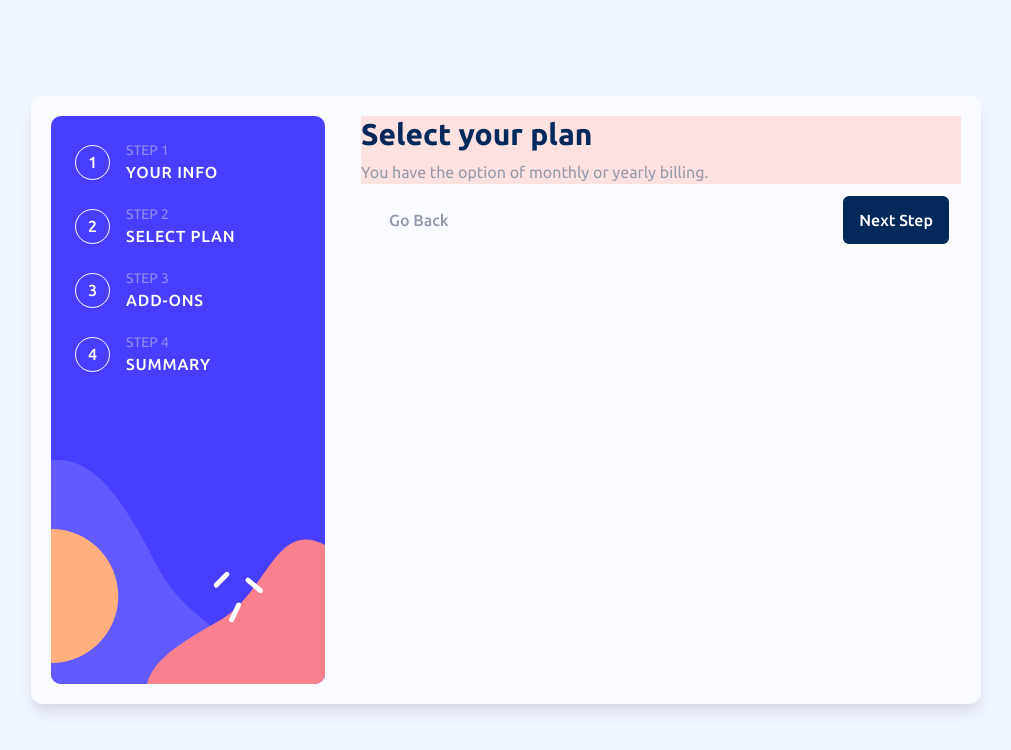
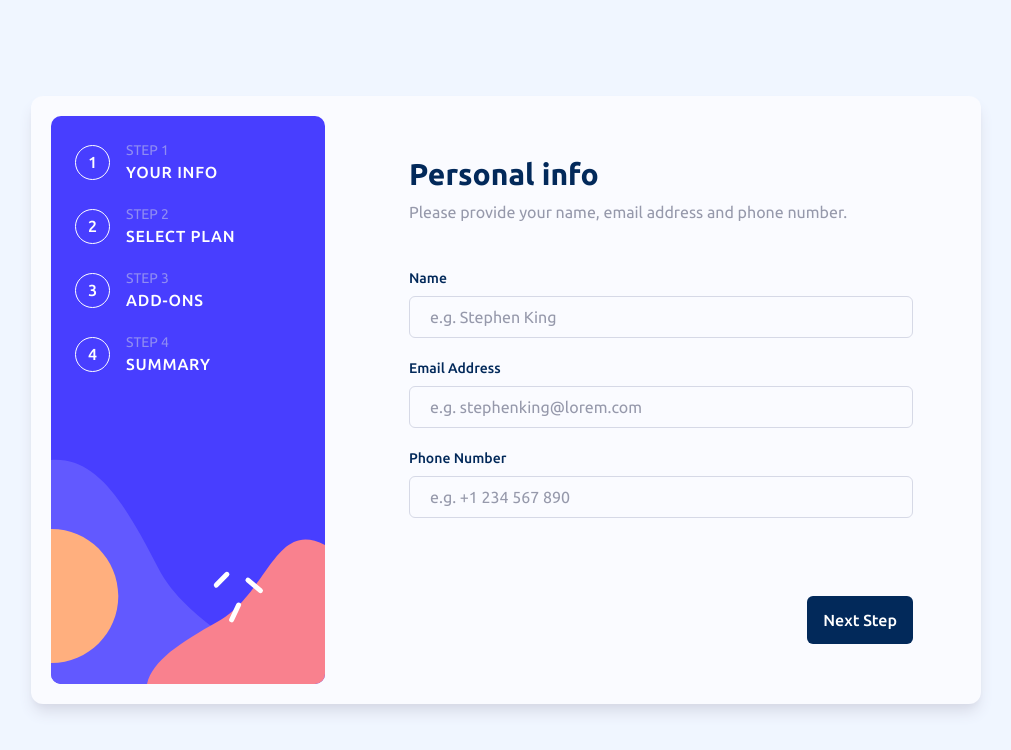
Before and after one commit to better5afe/Multi-Step-Form, a React (Create React App) app: page / in a window 1280 px wide. Shown: the top 750 px of the page, without its empty margins (134-1145 px from the left). Built offline with nearby package versions, Linux system fonts and the light colour scheme.

Commit message:
Implemented UserInfoForm component

```diff
--- a/src/App.tsx
+++ b/src/App.tsx
@@ -8,9 +8,9 @@ const App = () => {
 	return (
 		<main className='font-sans text-sm large:text-base text-coolGray large:flex large:justify-between large:w-[950px] large:p-5 large:bg-alabaster large:rounded-xl large:shadow-lg large:shadow-lightGray'>
 			<FormNavigation />
-			<div className='large:w-[600px]'>
-				{/* <UserInfoForm /> */}
-				<PlanForm />
+			<div className='large:w-[600px] large:px-12'>
+				<UserInfoForm />
+				{/* <PlanForm /> */}
 				{/* <AddOnsForm /> */}
 				{/* <SummaryForm /> */}
 			</div>
--- a/src/components/reusable/Button.tsx
+++ b/src/components/reusable/Button.tsx
@@ -2,7 +2,7 @@ import { ButtonProps } from '../../models/types';
 
 const Button: React.FC<ButtonProps> = ({ btnText, type, onClick }) => {
 	let btnClass =
-		'bg-marineBlue text-white hover:bg-purplishBlue focus:bg-purplishBlue';
+		'ms-auto bg-marineBlue text-white hover:bg-purplishBlue focus:bg-purplishBlue';
 
 	if (type === 'button') {
 		btnClass = 'hover:text-marineBlue focus:text-marineBlue';
--- a/src/components/reusable/FormControls.tsx
+++ b/src/components/reusable/FormControls.tsx
@@ -13,7 +13,7 @@ const FormControls: React.FC<FormControlsProps> = ({
 	}
 
 	return (
-		<div className='fixed right-0 bottom-0 left-0 flex justify-between p-3 bg-alabaster large:static'>
+		<div className='fixed right-0 bottom-0 left-0 flex justify-between p-3 bg-alabaster large:absolute large:bottom-[40px] large:p-0'>
 			{goBackHandler && (
 				<Button btnText='Go Back' type='button' onClick={goBackHandler} />
 			)}
--- a/src/components/reusable/StepTitle.tsx
+++ b/src/components/reusable/StepTitle.tsx
@@ -3,8 +3,8 @@ import { StepTitleProps } from '../../models/types';
 const StepTitle: React.FC<StepTitleProps> = ({ stepTitle, stepDesc }) => {
 	return (
 		<>
-			<h2 className='mb-2 text-xl text-marineBlue font-bold large:text-3xl'>{stepTitle}</h2>
-			<p>{stepDesc}</p>
+			<h2 className='mb-2 text-2xl text-marineBlue font-bold large:pt-10 large:text-3xl'>{stepTitle}</h2>
+			<p className='large: pb-6'>{stepDesc}</p>
 		</>
 	);
 };
--- /dev/null
+++ b/src/components/user-info-form/FormInput.tsx
@@ -0,0 +1,33 @@
+import { FormInputProps } from '../../models/types';
+
+const FormInput: React.FC<FormInputProps> = ({
+	id,
+	inputTitle,
+	inputPlaceholder,
+	inputType,
+}) => {
+	let isError = false;
+
+	return (
+		<>
+			<div className='flex justify-between mb-2 text-xs font-medium large:text-sm'>
+				<label htmlFor={id} className=' text-marineBlue'>
+					{inputTitle}
+				</label>
+				{isError && (
+					<p className='text-strawberryRed'>This field is required</p>
+				)}
+			</div>
+			<input
+				id={id}
+				className={`${
+					isError && 'border-strawberryRed'
+				} w-full mb-4 large:mb-5 px-5 py-2 bg-transparent border border-lightGray outline-none rounded-md text-marineBlue placeholder:text-coolGray focus:border-purplishBlue`}
+				type={inputType}
+				placeholder={inputPlaceholder}
+			/>
+		</>
+	);
+};
+
+export default FormInput;
--- a/src/components/user-info-form/UserInfoForm.tsx
+++ b/src/components/user-info-form/UserInfoForm.tsx
@@ -1,4 +1,5 @@
 import StepTitle from '../reusable/StepTitle';
+import FormInput from './FormInput';
 import FormControls from '../reusable/FormControls';
 
 const UserInfoForm = () => {
@@ -9,11 +10,31 @@ const UserInfoForm = () => {
 
 	return (
 		<form className='form'>
-			<div className='form__input bg-red-100'>
+			<div className='form__input bg-alabaster'>
 				<StepTitle
 					stepTitle='Personal info'
 					stepDesc='Please provide your name, email address and phone number.'
 				/>
+				<div className='mt-5'>
+					<FormInput
+						id='name'
+						inputTitle='Name'
+						inputPlaceholder='e.g. Stephen King'
+						inputType='text'
+					/>
+					<FormInput
+						id='email'
+						inputTitle='Email Address'
+						inputPlaceholder='e.g. stephenking@lorem.com'
+						inputType='text'
+					/>
+					<FormInput
+						id='phone'
+						inputTitle='Phone Number'
+						inputPlaceholder='e.g. +1 234 567 890'
+						inputType='number'
+					/>
+				</div>
 			</div>
 			<FormControls submitFormHandler={submitInfoHandler} />
 		</form>
--- a/src/index.css
+++ b/src/index.css
@@ -21,6 +21,28 @@ body {
 	border-color: hsl(206, 94%, 87%);
 }
 
+.form {
+	position: relative;
+	height: calc(100vh - 172px);
+}
+
+.form__input {
+	position: absolute;
+	width: 95vw;
+	top: -80px;
+	left: 50%;
+	padding: 2.5em 2em;
+	transform: translateX(-50%);
+	border-radius: 0.5rem;
+	box-shadow: 0 4px 6px -1px hsl(231, 11%, 63%);
+}
+
+input::-webkit-outer-spin-button,
+input::-webkit-inner-spin-button {
+	-webkit-appearance: none;
+	margin: 0;
+}
+
 @media (min-width: 992px) {
 	body {
 		min-height: 100vh;
@@ -32,4 +54,18 @@ body {
 	.nav {
 		background-image: url('./assets/icons/bg-sidebar-desktop.svg');
 	}
+
+	.form {
+		position: relative;
+		height: 100%;
+	}
+
+	.form__input {
+		position: static;
+		width: auto;
+		padding: 0;
+		transform: translateX(0);
+		border-radius: 0;
+		box-shadow: none;
+	}
 }
--- a/src/models/types.ts
+++ b/src/models/types.ts
@@ -23,3 +23,12 @@ export interface ButtonProps {
 	type: 'submit' | 'button';
 	onClick: ((event: React.FormEvent) => void) | (() => void);
 }
+
+// User info form
+
+export interface FormInputProps {
+	inputTitle: string;
+	inputPlaceholder: string;
+	inputType: 'number' | 'text';
+	id: string;
+}
```
